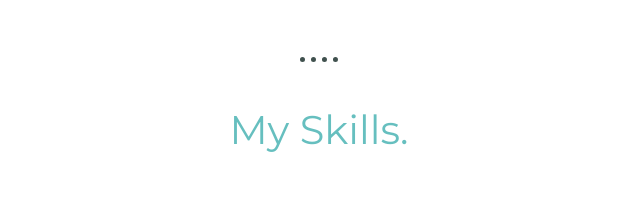
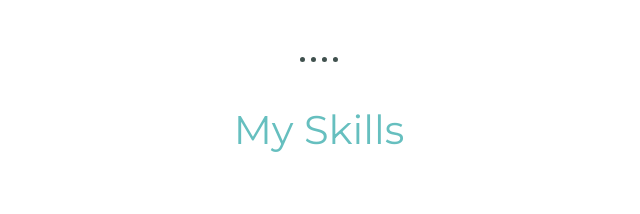
Before and after one commit to LizaCool/My-CV-Website, a plain HTML site: page index.html in a window 1280 px wide. Shown: the part 1059-1273 px from the top of the page, 321-961 px from the left. Drawn offline with Linux system fonts and the light colour scheme; a web font is replaced by a local one.

Commit message:
Update index.html

```diff
--- a/index.html
+++ b/index.html
@@ -28,7 +28,7 @@
     </div>
       <hr>
       <div class="skills">
-        <h2>My Skills.</h2>
+        <h2>My Skills</h2>
         <div class="skill-row">
           <img src="Giphy/Giphy1.gif" class="giphy1" alt="">
           <h3>Front End Web Developer</h3>
```
